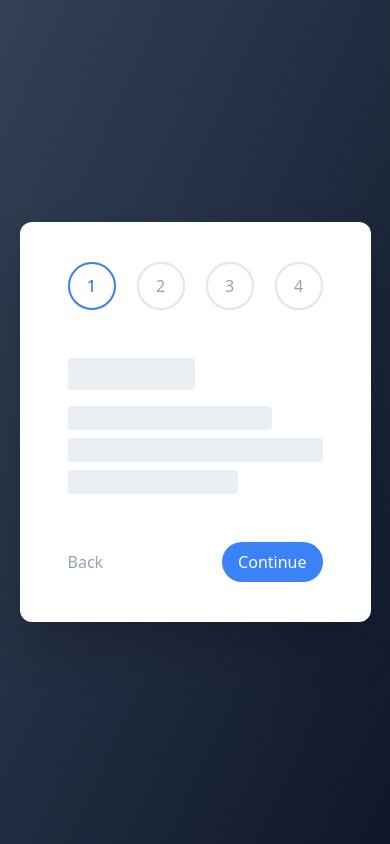
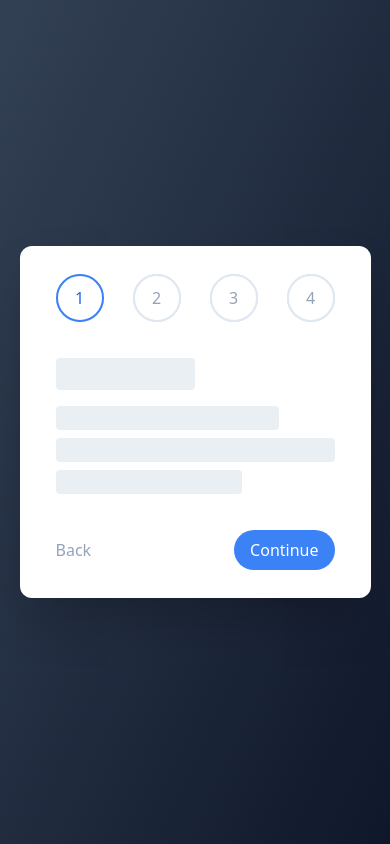
Before and after one commit to chrzrdx/animated-stepper, a React (Vite) app: page / in a window 390 px wide. Built offline with nearby package versions, Linux system fonts and the light colour scheme.

Commit message:
Reduce padding for the Stepper container on mobile

```diff
--- a/src/components/Stepper/Stepper.tsx
+++ b/src/components/Stepper/Stepper.tsx
@@ -16,7 +16,7 @@ function Stepper({ numSteps = 4 }) {
     setCompleted((completed) => Math.min(completed + 1, last));
 
   return (
-    <div className="rounded-xl bg-white py-10 px-12 w-full shadow-2xl flex flex-col gap-12">
+    <div className="rounded-xl bg-white py-7 px-9 sm:py-10 sm:px-12 w-full shadow-2xl flex flex-col gap-9 sm:gap-12">
       <Header steps={steps} completed={completed} />
       <ContentPlaceholder />
       <FooterActions onBack={handleBack} onContinue={handleContinue} />
```
